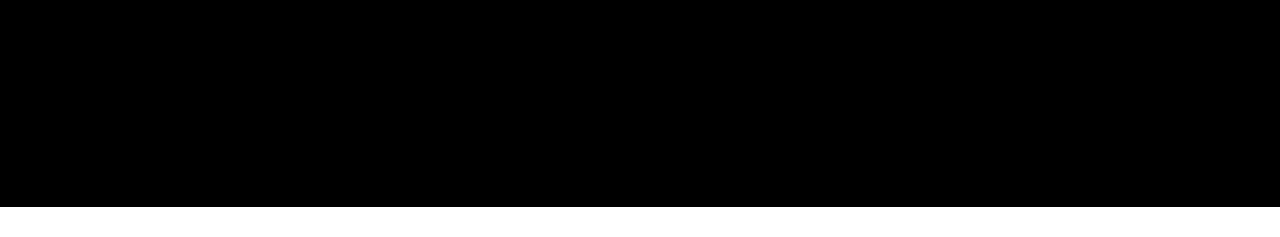
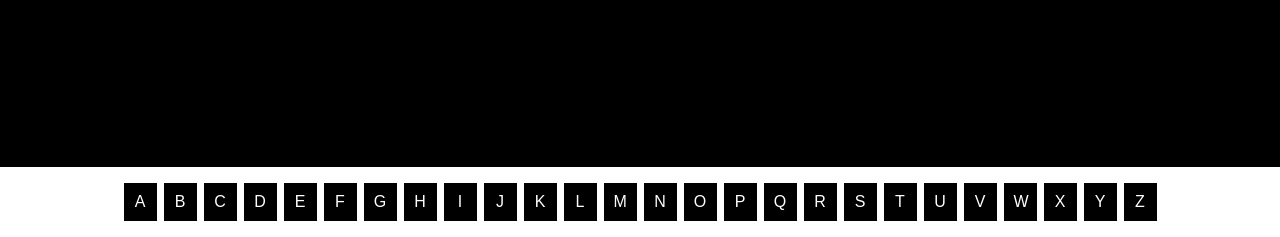
Before and after one commit to nicolascanas/save-the-stickman, a plain HTML site: page index.html in a window 1280 px wide. Both pictures are taken after a click on the button "Start". Shown: the part 563-800 px from the top of the page. Drawn offline with Linux system fonts and the light colour scheme.

Commit message:
feat: add interactive keyboard with letter tracking

```diff
--- a/script.js
+++ b/script.js
@@ -2,6 +2,8 @@ const homeScreen = document.getElementById("home-screen");
 const gameScreen = document.getElementById("game-screen");
 const startBtn = document.getElementById("start-btn");
 const wordDisplay = document.getElementById("word-display");
+const bottomBar = document.getElementById("bottom-bar");
+const lettersList = document.getElementById("letters-list");
 
 // Lista de palavras
 const words = ["JAVASCRIPT", "PROGRAMACAO", "DESENVOLVIMENTO", "COMPUTADOR"];
@@ -9,6 +11,7 @@ const words = ["JAVASCRIPT", "PROGRAMACAO", "DESENVOLVIMENTO", "COMPUTADOR"];
 // Estado do jogo
 let selectedWord = "";
 let revealedLetters = [];
+let usedLetters = [];
 
 // Iniciar jogo
 startBtn.addEventListener("click", () => {
@@ -19,15 +22,51 @@ startBtn.addEventListener("click", () => {
 });
 
 function startGame() {
-  // Escolher palavra aleatória
   selectedWord = words[Math.floor(Math.random() * words.length)];
-
-  // Criar array de underscores
   revealedLetters = selectedWord.split("").map(() => "_");
+  usedLetters = [];
 
   renderWord();
+  renderKeyboard();
+  renderUsedLetters();
 }
 
 function renderWord() {
   wordDisplay.textContent = revealedLetters.join(" ");
 }
+
+function renderUsedLetters() {
+  lettersList.textContent = usedLetters.join(" ");
+}
+
+function renderKeyboard() {
+  bottomBar.innerHTML = "";
+
+  const keyboard = document.createElement("div");
+  keyboard.classList.add("keyboard");
+
+  const alphabet = "ABCDEFGHIJKLMNOPQRSTUVWXYZ";
+
+  alphabet.split("").forEach(letter => {
+    const key = document.createElement("div");
+    key.textContent = letter;
+    key.classList.add("key");
+
+    key.addEventListener("click", () => handleLetterClick(letter, key));
+
+    keyboard.appendChild(key);
+  });
+
+  bottomBar.appendChild(keyboard);
+}
+
+function handleLetterClick(letter, keyElement) {
+  if (usedLetters.includes(letter)) return;
+
+  usedLetters.push(letter);
+  keyElement.classList.add("used");
+
+  renderUsedLetters();
+
+  // Lógica de acerto/erro virá no próximo passo
+}
--- a/style.css
+++ b/style.css
@@ -48,6 +48,7 @@ button {
   margin-bottom: 20px;
 }
 
+/* Barra inferior */
 #bottom-bar {
   position: absolute;
   bottom: 0;
@@ -57,3 +58,26 @@ button {
   padding: 15px;
   text-align: center;
 }
+
+/* Teclado */
+.keyboard {
+  display: flex;
+  flex-wrap: wrap;
+  justify-content: center;
+  gap: 5px;
+}
+
+.key {
+  padding: 10px;
+  background: black;
+  color: white;
+  border: 1px solid white;
+  cursor: pointer;
+  width: 35px;
+  text-align: center;
+}
+
+.key.used {
+  background: gray;
+  cursor: not-allowed;
+}
```
